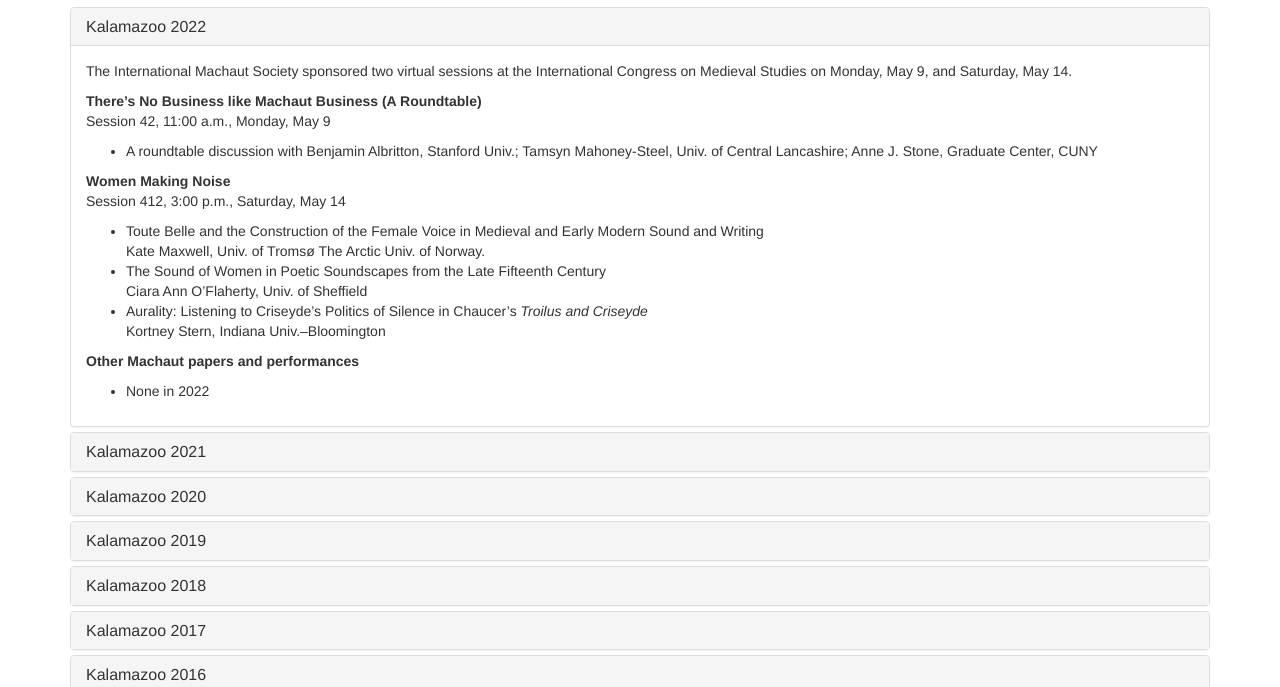
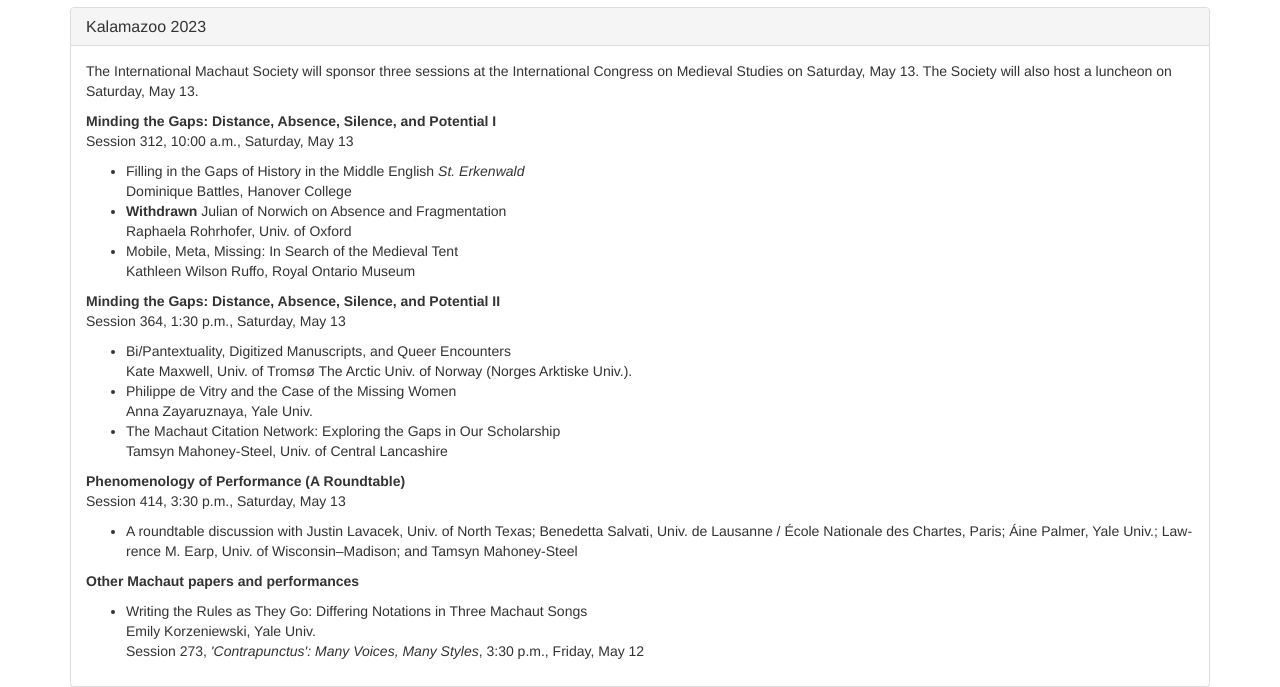
Before and after one commit to blalbrit/machautsociety_static, a plain HTML site: page static_pages/abstracts.html in a window 1280 px wide. Shown: the part 113-800 px from the top of the page. Drawn offline with nearby package versions, Linux system fonts and the light colour scheme.

Commit message:
updated multiple pages for https and updated 2023 abstracts

```diff
--- a/static_pages/abstracts.html
+++ b/static_pages/abstracts.html
@@ -61,13 +61,49 @@
        </div>
 
    	  <div class="panel-group" id="accordion">
+		     	    <div class="panel panel-default">
+		     	      <div class="panel-heading">
+		     	        <h4 class="panel-title">
+		     	          <a data-toggle="collapse" data-parent="#accordion" href="#collapse25">Kalamazoo 2023</a>
+		     	        </h4>
+		     	      </div>
+		     	      <div id="collapse25" class="panel-collapse collapse in">
+		     	        <div class="panel-body">
+		    		<p>The International Machaut Society will sponsor three sessions at the International Congress on Medieval Studies on Saturday, May 13. The Society will also host a luncheon on Saturday, May 13.</p>
+		    		<p><b>Minding the Gaps: Distance, Absence, Silence, and Potential I</b><br>Session 312, 10:00 a.m., Saturday, May 13</p>
+		    		<ul>
+		    			<li>Filling in the Gaps of History in the Middle English <i>St. Erkenwald</i><br>Dominique Battles, Hanover College</li>
+						<li><b>Withdrawn</b> Julian of Norwich on Absence and Fragmentation<br>Raphaela Rohrhofer, Univ. of Oxford</li>
+						<li>Mobile, Meta, Missing: In Search of the Medieval Tent<br>Kathleen Wilson Ruffo, Royal Ontario Museum</li>
+		    		</ul>
+		    		<p><b>Minding the Gaps: Distance, Absence, Silence, and Potential II</b><br>Session 364, 1:30 p.m., Saturday, May 13</p>
+		    		<ul>
+		    			<li>Bi/Pantextuality, Digitized Manuscripts, and Queer Encounters<br>Kate Maxwell, Univ. of Tromsø The Arctic Univ. of Norway (Norges Arktiske Univ.).</li>
+		  			<li>Philippe de Vitry and the Case of the Missing Women<br>Anna Zayaruznaya, Yale Univ.</li>
+		  			<li>The Machaut Citation Network: Exploring the Gaps in Our Scholarship<br>Tamsyn Mahoney-Steel, Univ. of Central Lancashire</li>
+		    		</ul>
+		    		<p><b>Phenomenology of Performance (A Roundtable)</b><br>Session 414, 3:30 p.m., Saturday, May 13</p>
+		    		<ul>
+		    			<li>A roundtable discussion with Justin Lavacek, Univ. of North Texas; Benedetta Salvati, Univ. de Lausanne / École Nationale des Chartes, Paris; Áine Palmer, Yale Univ.; Law- rence M. Earp, Univ. of Wisconsin–Madison; and Tamsyn Mahoney-Steel</li>
+		    		</ul>
+		    	<p><b>Other Machaut papers and performances</b></p>
+		    	<ul>
+		    		<li>Writing the Rules as They Go: Differing Notations in Three Machaut Songs<br>Emily Korzeniewski, Yale Univ.<br>Session 273, <i>'Contrapunctus': Many Voices, Many Styles</i>, 3:30 p.m., Friday, May 12</li>
+		    	</ul>
+		    	</div>
+		  </div>
+		  </div>
+
+
+
+
    	    <div class="panel panel-default">
    	      <div class="panel-heading">
    	        <h4 class="panel-title">
    	          <a data-toggle="collapse" data-parent="#accordion" href="#collapse24">Kalamazoo 2022</a>
    	        </h4>
    	      </div>
-   	      <div id="collapse24" class="panel-collapse collapse in">
+   	      <div id="collapse24" class="panel-collapse collapse">
    	        <div class="panel-body">
   		<p>The International Machaut Society sponsored two virtual sessions at the International Congress on Medieval Studies on Monday, May 9, and Saturday, May 14.</p>
   		<p><b>There’s No Business like Machaut Business (A Roundtable)</b><br>Session 42, 11:00 a.m., Monday, May 9</p>
```
Also changed, not shown: static_pages/documents.html (+1 -1 lines), static_pages/manuscripts.html (+4 -4 lines), static_pages/mirador.html (+3 -3 lines), static_pages/resources.html (+4 -2 lines), static_pages/works.html (+1 -1 lines), 1 other file.
